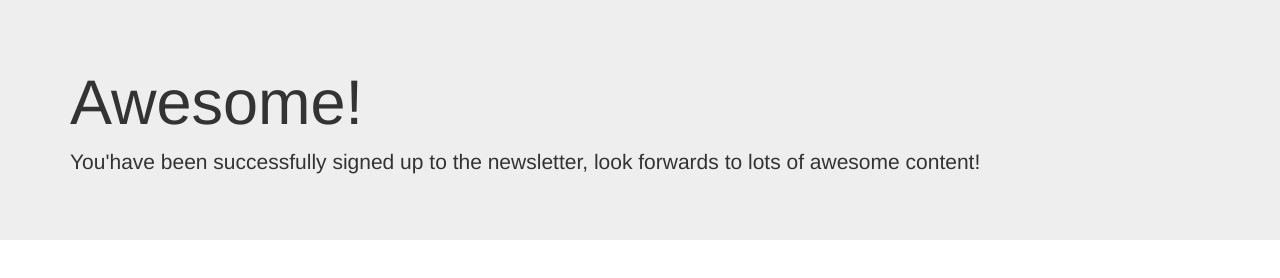
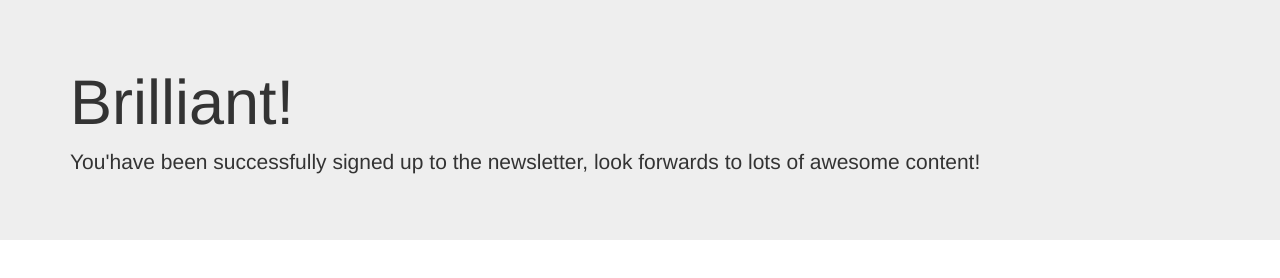
Before and after one commit to rajhimanshu203/Newsletter-Signup-Web-application-using-API-, a website: page success.html in a window 1280 px wide. Drawn offline with nearby package versions, Linux system fonts and the light colour scheme.

Commit message:
Second initialize

```diff
--- a/success.html
+++ b/success.html
@@ -10,7 +10,7 @@
   <body>
     <div class="jumbotron jumbotron-fluid">
   <div class="container">
-    <h1 class="display-4">Awesome!</h1>
+    <h1 class="display-4">Brilliant!</h1>
     <p class="lead">You'have been successfully signed up to the newsletter, look forwards to lots of awesome content!</p>
   </div>
 </div>
```
Also changed, not shown: signup.html (+1 -1 lines).
